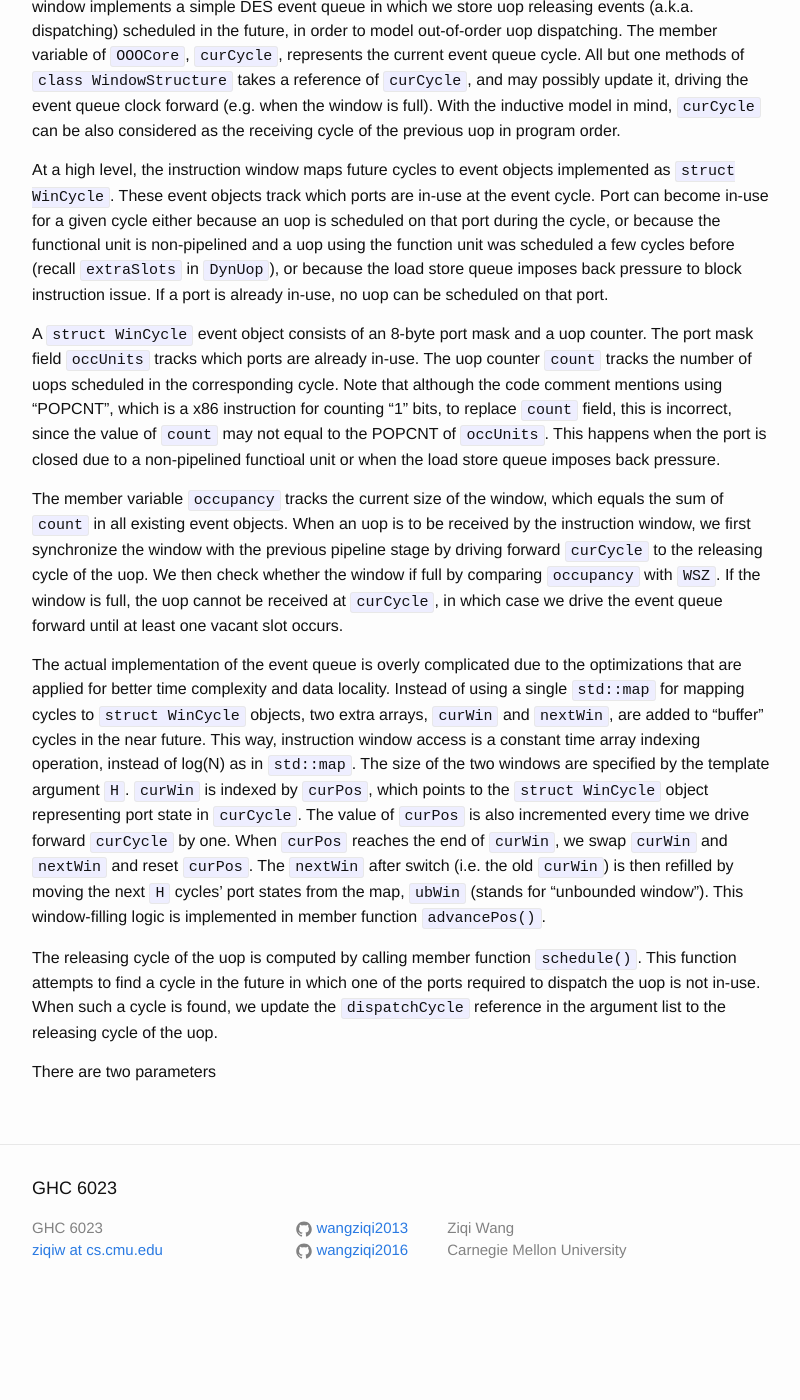
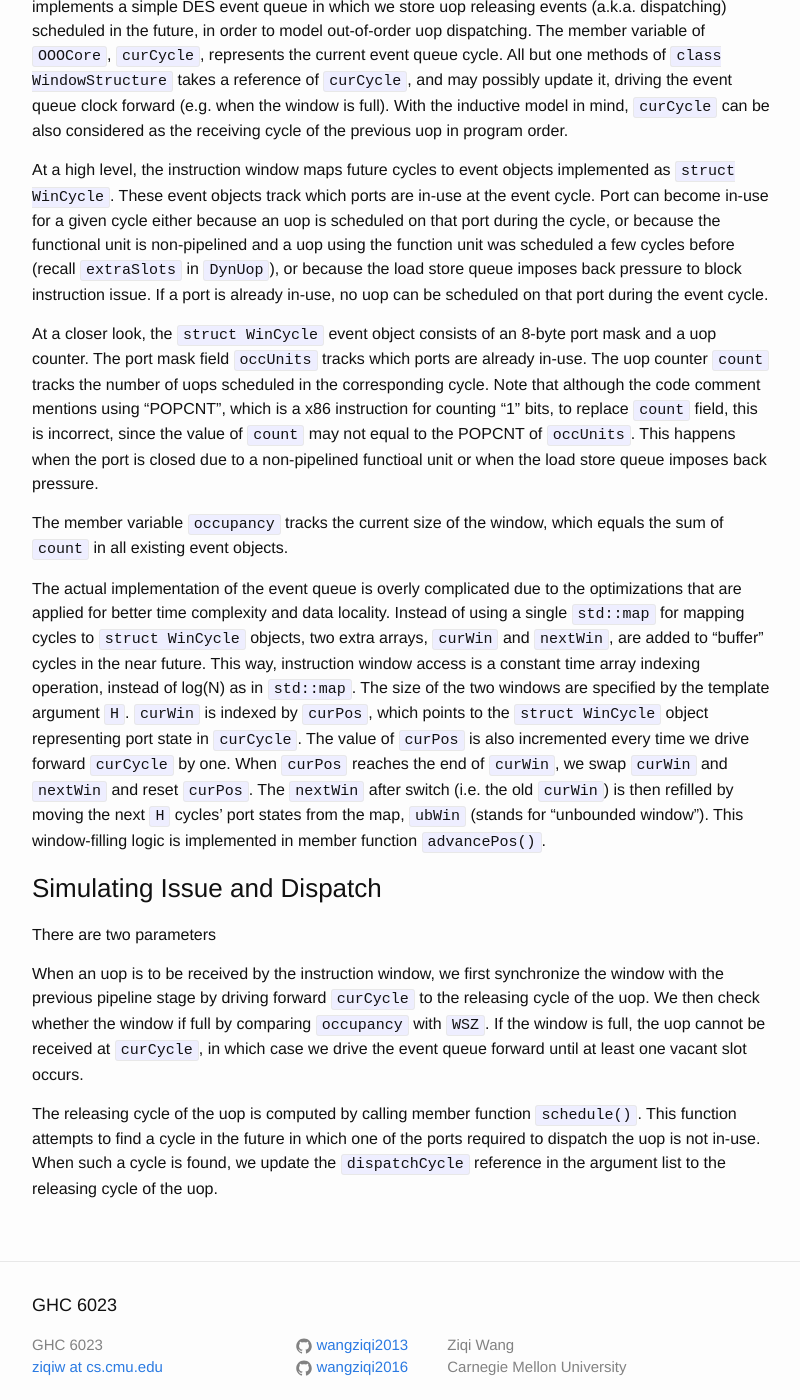
Before and after one commit to wangziqi2013/wangziqi2013.github.io, a Jekyll site: the page built from _posts/2019-12-31-zsim-microarch.markdown, in a window 1280 px wide and 1400 px high, scrolled down 14401 px. Shown: the whole window, without its empty margins (238-1038 px from the left). Built offline with Jekyll 4.4.1, drawn with Linux system fonts in a browser that asks for light colours; before the commit the page ends 15723 px from its top, so only the background shows below that; part of the change alters nothing that is shown; some of the changed text lies outside the part shown.

Commit message:
separate ins window and dispatch

```diff
--- a/_posts/2019-12-31-zsim-microarch.markdown
+++ b/_posts/2019-12-31-zsim-microarch.markdown
@@ -511,7 +511,7 @@ we drive the decoder's local clock forward by setting `decodeCycle` to the value
 
 ### Instruction Window
 
-The instruction window is implemented in ooo\_core.h as `class WindowStructure`. The instruction window implements a simple
+The instruction window is in ooo\_core.h as `class WindowStructure`. The instruction window implements a simple
 DES event queue in which we store uop releasing events (a.k.a. dispatching) scheduled in the future, in order to model
 out-of-order uop dispatching. The member variable of `OOOCore`, `curCycle`, represents the current event queue
 cycle. All but one methods of `class WindowStructure` takes a reference of `curCycle`, and may possibly update it,
@@ -522,22 +522,18 @@ At a high level, the instruction window maps future cycles to event objects impl
 event objects track which ports are in-use at the event cycle. Port can become in-use for a given cycle
 either because an uop is scheduled on that port during the cycle, or because the functional unit is non-pipelined and a
 uop using the function unit was scheduled a few cycles before (recall `extraSlots` in `DynUop`), or because the load store
-queue imposes back pressure to block instruction issue. If a port is already in-use, no uop can be scheduled on that port.
+queue imposes back pressure to block instruction issue. If a port is already in-use, no uop can be scheduled on that port
+during the event cycle.
 
-A `struct WinCycle` event object consists of an 8-byte port mask and a uop counter. The port mask field `occUnits` tracks
-which ports are already in-use. The uop counter `count` tracks the number of uops scheduled in the corresponding cycle.
-Note that although the code comment mentions using "POPCNT", which is a x86 instruction for counting "1" bits, to replace
-`count` field, this is incorrect, since the value of `count` may not equal to the POPCNT of `occUnits`.
-This happens when the port is closed due to a non-pipelined functioal unit or when the load store queue imposes back
-pressure.
+At a closer look, the `struct WinCycle` event object consists of an 8-byte port mask and a uop counter. The port mask
+field `occUnits` tracks which ports are already in-use. The uop counter `count` tracks the number of uops scheduled in
+the corresponding cycle. Note that although the code comment mentions using "POPCNT", which is a x86 instruction for
+counting "1" bits, to replace `count` field, this is incorrect, since the value of `count` may not equal to the POPCNT
+of `occUnits`. This happens when the port is closed due to a non-pipelined functioal unit or when the load store queue
+imposes back pressure.
 
 The member variable `occupancy` tracks the current size of the window, which equals the sum of `count` in all existing
-event objects. When an uop is to be received by the instruction window, we first synchronize the window with the previous
-pipeline stage by driving forward `curCycle` to the releasing cycle of the uop. We then check whether the window if full
-by comparing `occupancy` with `WSZ`. If the window is full, the uop cannot be received at `curCycle`, in which case we
-drive the event queue forward until at least one vacant slot occurs.
-
-
+event objects.
 
 The actual implementation of the event queue is overly complicated due to the optimizations that are applied
 for better time complexity and data locality. Instead of using a single `std::map` for mapping cycles to `struct WinCycle`
@@ -549,10 +545,15 @@ by one. When `curPos` reaches the end of `curWin`, we swap `curWin` and `nextWin
 switch (i.e. the old `curWin`) is then refilled by moving the next `H` cycles' port states from the map, `ubWin` (stands
 for "unbounded window"). This window-filling logic is implemented in member function `advancePos()`.
 
+### Simulating Issue and Dispatch
+
+There are two parameters
+
+When an uop is to be received by the instruction window, we first synchronize the window with the previous
+pipeline stage by driving forward `curCycle` to the releasing cycle of the uop. We then check whether the window if full
+by comparing `occupancy` with `WSZ`. If the window is full, the uop cannot be received at `curCycle`, in which case we
+drive the event queue forward until at least one vacant slot occurs.
+
 The releasing cycle of the uop is computed by calling member function `schedule()`. This function attempts to find a
 cycle in the future in which one of the ports required to dispatch the uop is not in-use. When such a cycle is found,
 we update the `dispatchCycle` reference in the argument list to the releasing cycle of the uop.
-
-
-
-There are two parameters
```
